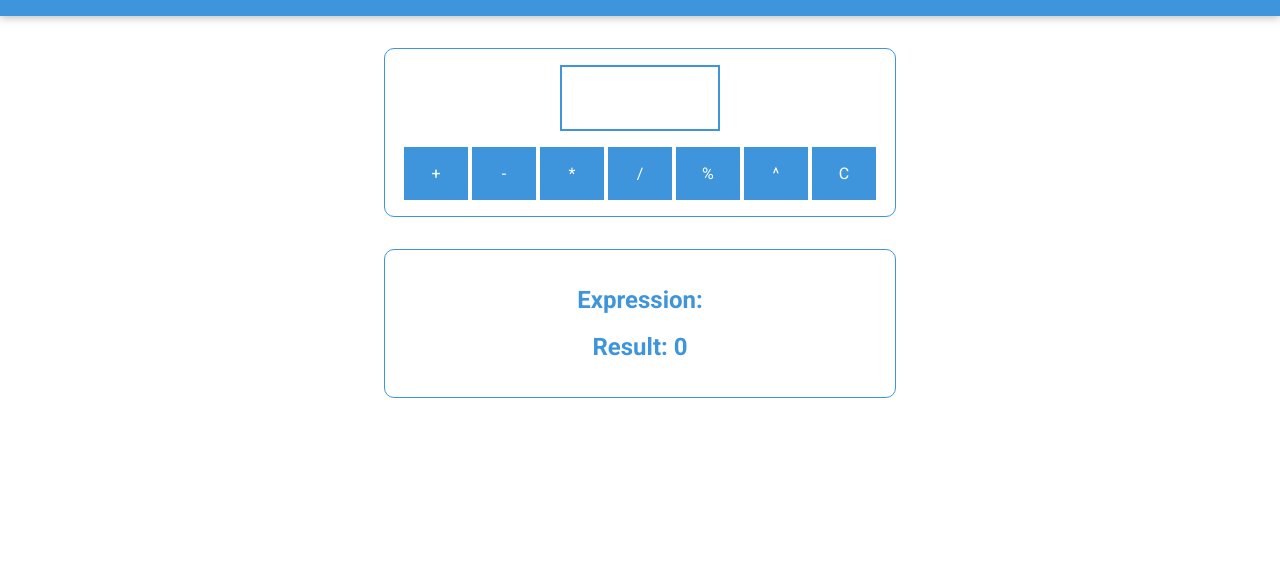
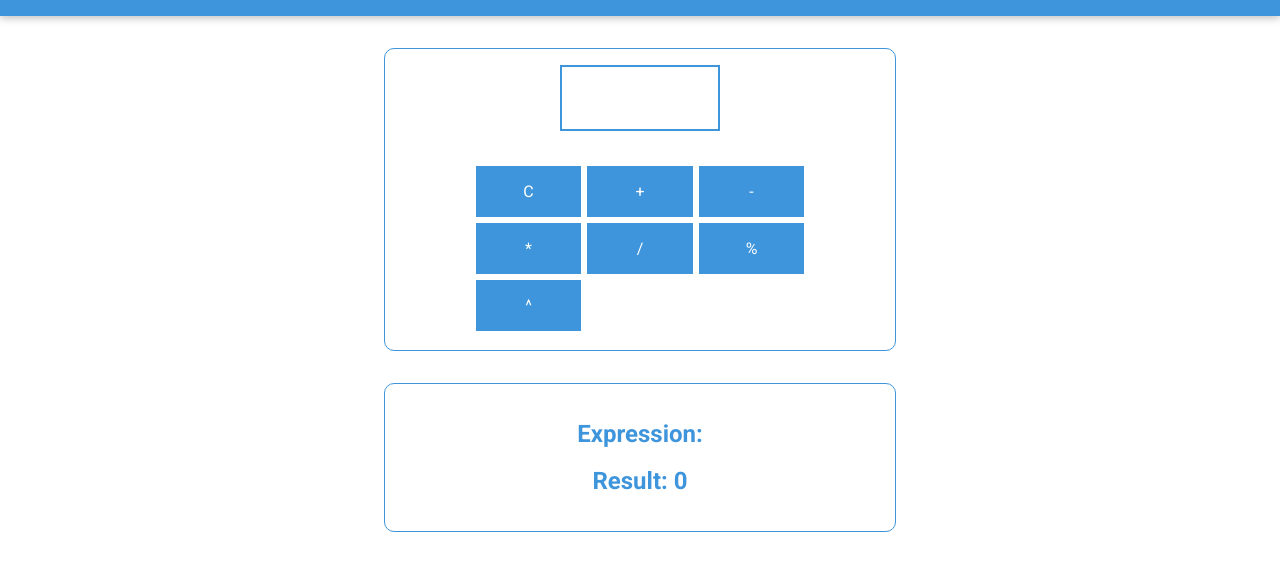
Before and after one commit to krishna13052001/calculatorjs, a plain HTML site: page index.html in a window 1280 px wide. Shown: the part 97-668 px from the top of the page. Drawn offline with Linux system fonts and the light colour scheme.

Commit message:
Modified CSS

```diff
--- a/assets/styles/app.css
+++ b/assets/styles/app.css
@@ -78,10 +78,16 @@ header {
 }
 
 #calc-actions button {
-  width: 4rem;
+  /* width: 4rem; */
+  border: 3px solid white;
 }
 
 #calc-actions {
-  margin-top: 1rem;
   text-align: center;
+  display: grid;
+  grid-template-columns: repeat(3, 1fr);
+  grid-template-rows: auto;
+  width: 70%;
+  margin: auto;
+  margin-top: 2rem;
 }
--- a/index.html
+++ b/index.html
@@ -20,13 +20,13 @@
     <section id="calculator">
       <input type="number" id="input-number" />
       <div id="calc-actions">
+        <button type="button" id="btn-clear">C</button>
         <button type="button" id="btn-add">+</button>
         <button type="button" id="btn-subtract">-</button>
         <button type="button" id="btn-multiply">*</button>
         <button type="button" id="btn-divide">/</button>
         <button type="button" id="btn-reminder">%</button>
         <button type="button" id="btn-power">^</button>
-        <button type="button" id="btn-clear">C</button>
       </div>
     </section>
     <section id="results">
```
